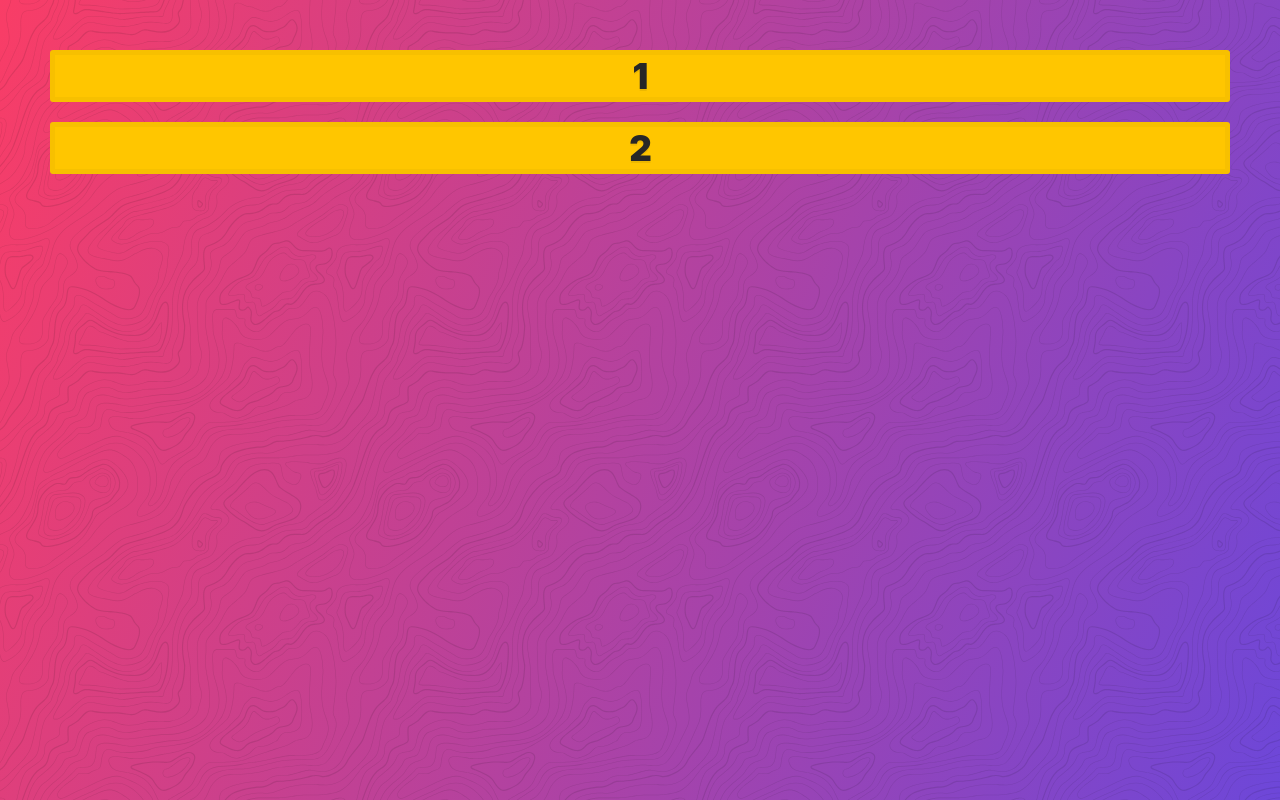
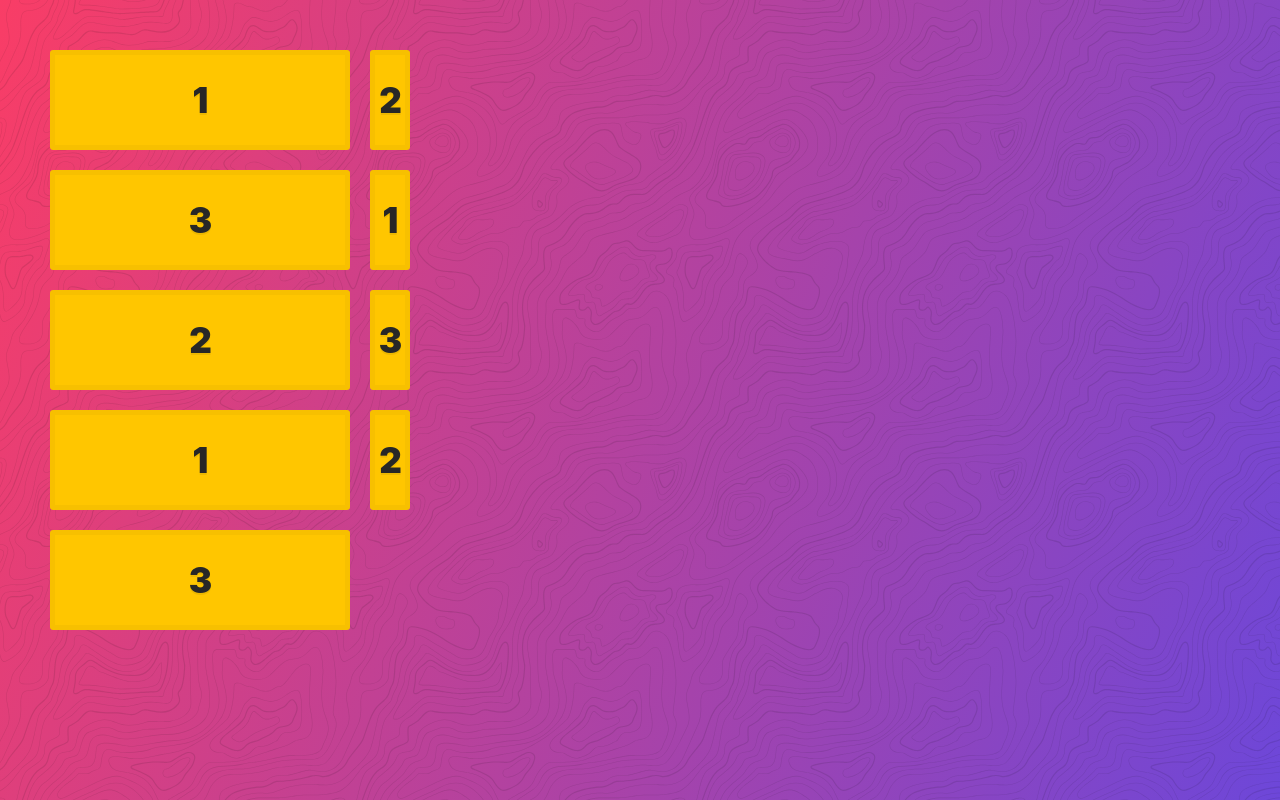
Before and after one commit to mamunsj/CSS-GRID-MASTER, a plain HTML site: page 06 - CSS grid-auto-flow Explained/autoflow-START.html in a window 1280 px wide. Drawn offline with Linux system fonts and the light colour scheme.

Commit message:
grid-auto-flow added

```diff
--- a/06 - CSS grid-auto-flow Explained/autoflow-START.html
+++ b/06 - CSS grid-auto-flow Explained/autoflow-START.html
@@ -1,10 +1,9 @@
 <!DOCTYPE html>
 <html lang="en">
-
   <head>
-  <meta charset="UTF-8">
-  <meta name="viewport" content="width=device-width, initial-scale=1.0">
-  <link rel="stylesheet" href="../assets/style.css">
+    <meta charset="UTF-8" />
+    <meta name="viewport" content="width=device-width, initial-scale=1.0" />
+    <link rel="stylesheet" href="../assets/style.css" />
     <title>CSS grid-auto-flow Explained!</title>
   </head>
 
@@ -12,14 +11,23 @@
     <div class="container">
       <div class="item">1</div>
       <div class="item">2</div>
+      <div class="item">3</div>
+      <div class="item">1</div>
+      <div class="item">2</div>
+      <div class="item">3</div>
+      <div class="item">1</div>
+      <div class="item">2</div>
+      <div class="item">3</div>
     </div>
 
     <style>
       .container {
         display: grid;
         grid-gap: 20px;
+        grid-template-columns: 300px 40px;
+        grid-auto-flow: row;
+        grid-auto-rows: 100px;
       }
     </style>
   </body>
-
 </html>
```
Lines whose indentation alone changed are shown as unchanged.
